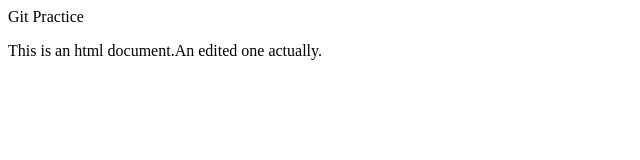
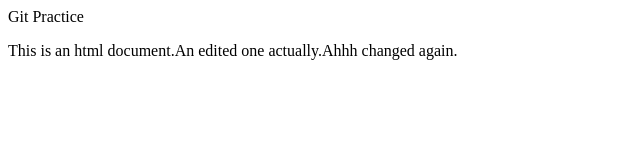
Before and after one commit to nouraiztee/gitpractice, a plain HTML site: page index.html in a window 1280 px wide. Shown: the whole page, without its empty margins (0-640 px from the left). Drawn offline with Linux system fonts and the light colour scheme.

Commit message:
Update index.html

```diff
--- a/index.html
+++ b/index.html
@@ -2,6 +2,6 @@
 <html>
     <head>Git Practice</head>
     <body>
-        <p>This is an html document.An edited one actually.</p>
+        <p>This is an html document.An edited one actually.Ahhh changed again.</p>
     </body>
 </html>
```
